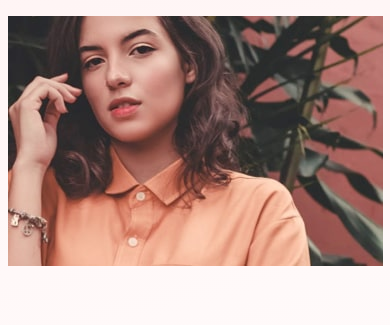
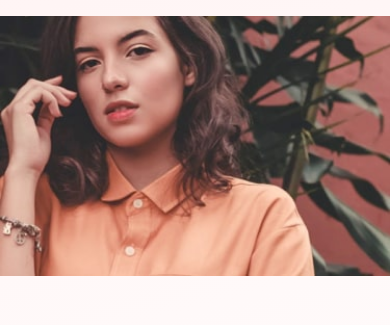
Before and after one commit to syntaxSangoma/Base-Apparel-Coming-Soon-Page-HTML-CSS-JS, a plain HTML site: page index.html in a window 390 px wide. Shown: the part 68-393 px from the top of the page. Drawn offline with Linux system fonts and the light colour scheme.

Commit message:
Updated mobile styling: Removed flex properties and adjusted hero image width

```diff
--- a/style.css
+++ b/style.css
@@ -84,9 +84,6 @@ body {
   overflow-x: hidden;
   background-image: var(--BODY-GRAD);
   background-repeat: no-repeat;
-  display: flex;
-  flex-flow: column;
-  align-items: center;
 }
 
 h1,
@@ -113,7 +110,7 @@ h2 {
 }
 
 .header__mobile-hero img {
-  max-width: 100%;
+  width: 100%;
 }
 
 .main-content {
@@ -207,6 +204,8 @@ input[type="email"]:focus {
 /* Desktop */
 @media screen and (min-width: 992px) {
   body {
+    display: flex;
+    align-items: center;
     flex-flow: row;
     overflow: hidden;
   }
```
